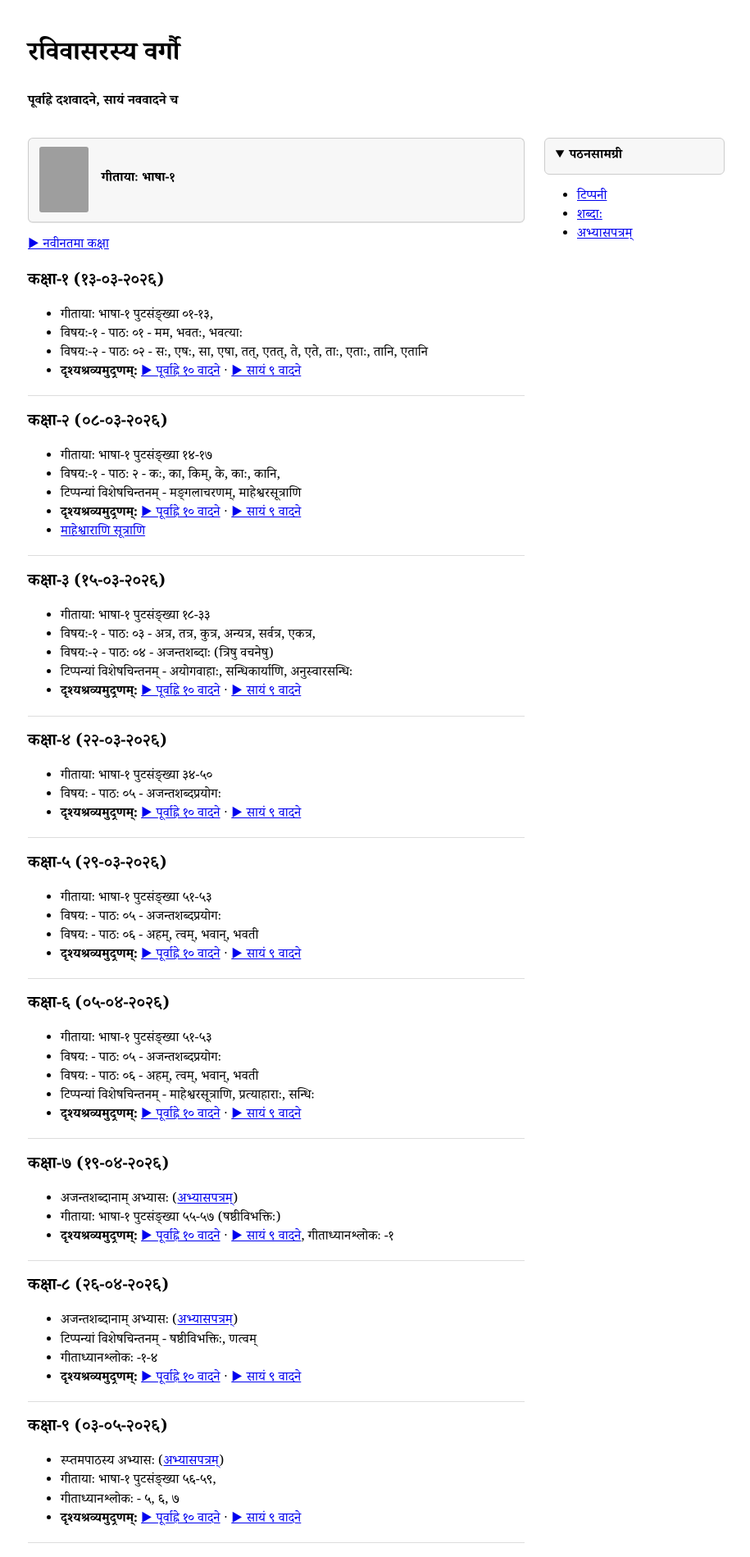
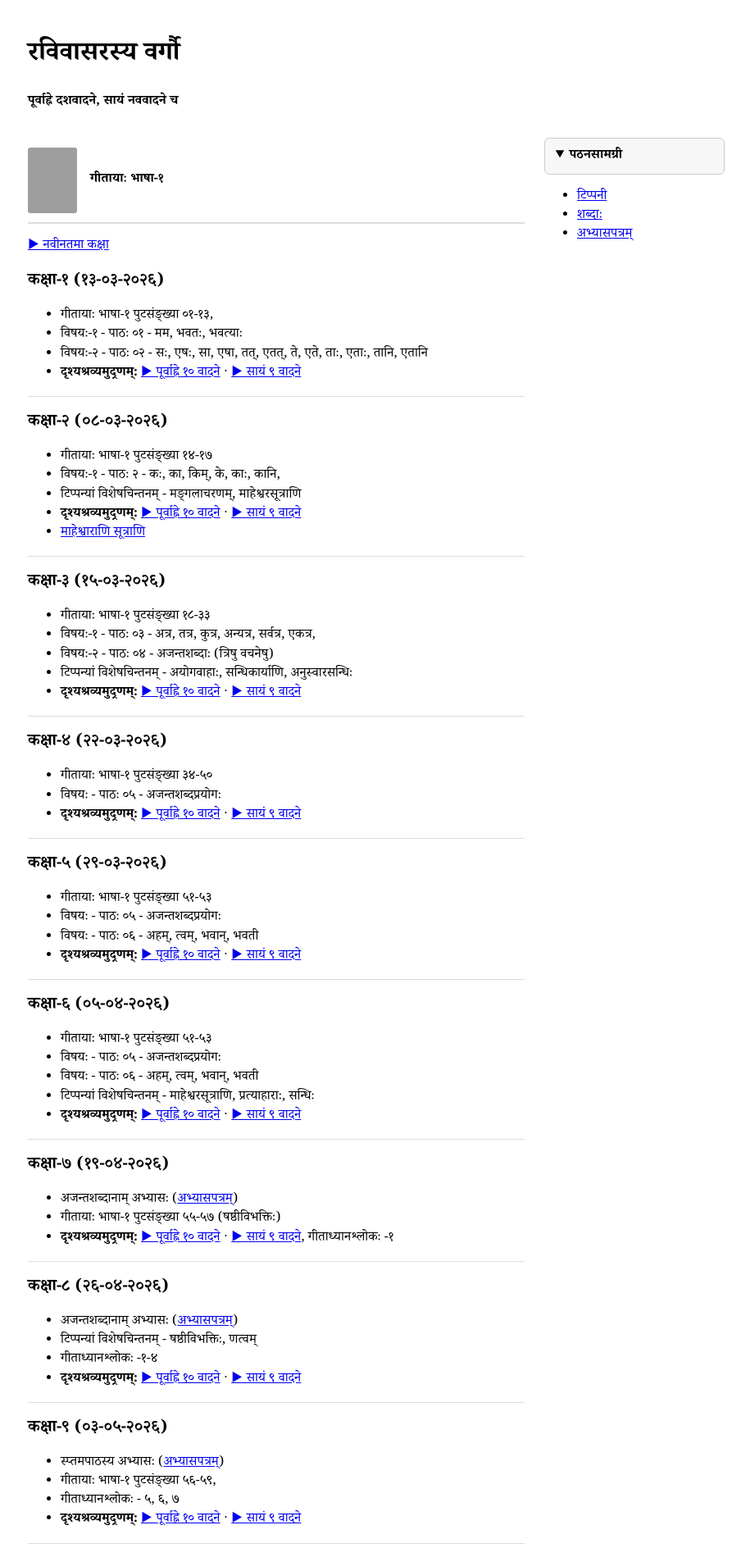
Before and after one commit to samskritaamritam/samskritaamritam, a Jekyll site: the page built from sunday-classes.md, in a window 1280 px wide. Shown: the top 1899 px of the page at 82% size, without its empty margins (181-1096 px from the left). Built offline with Jekyll 4.4.1, drawn with Linux system fonts in a browser that asks for light colours; some web fonts are replaced; grey boxes are pictures that could not be loaded.

Commit message:
modified book-summary for title line

```diff
--- a/assets/css/style.css
+++ b/assets/css/style.css
@@ -80,7 +80,11 @@ details hr {
     display: flex;
     align-items: center;
     gap: 1rem;
-    padding-bottom: 0.7rem;
+
+    padding: 0.7rem 0;
+    background: transparent;
+    border: 0;
+    border-radius: 0;
     border-bottom: 2px solid #ddd;
 }
 
```
